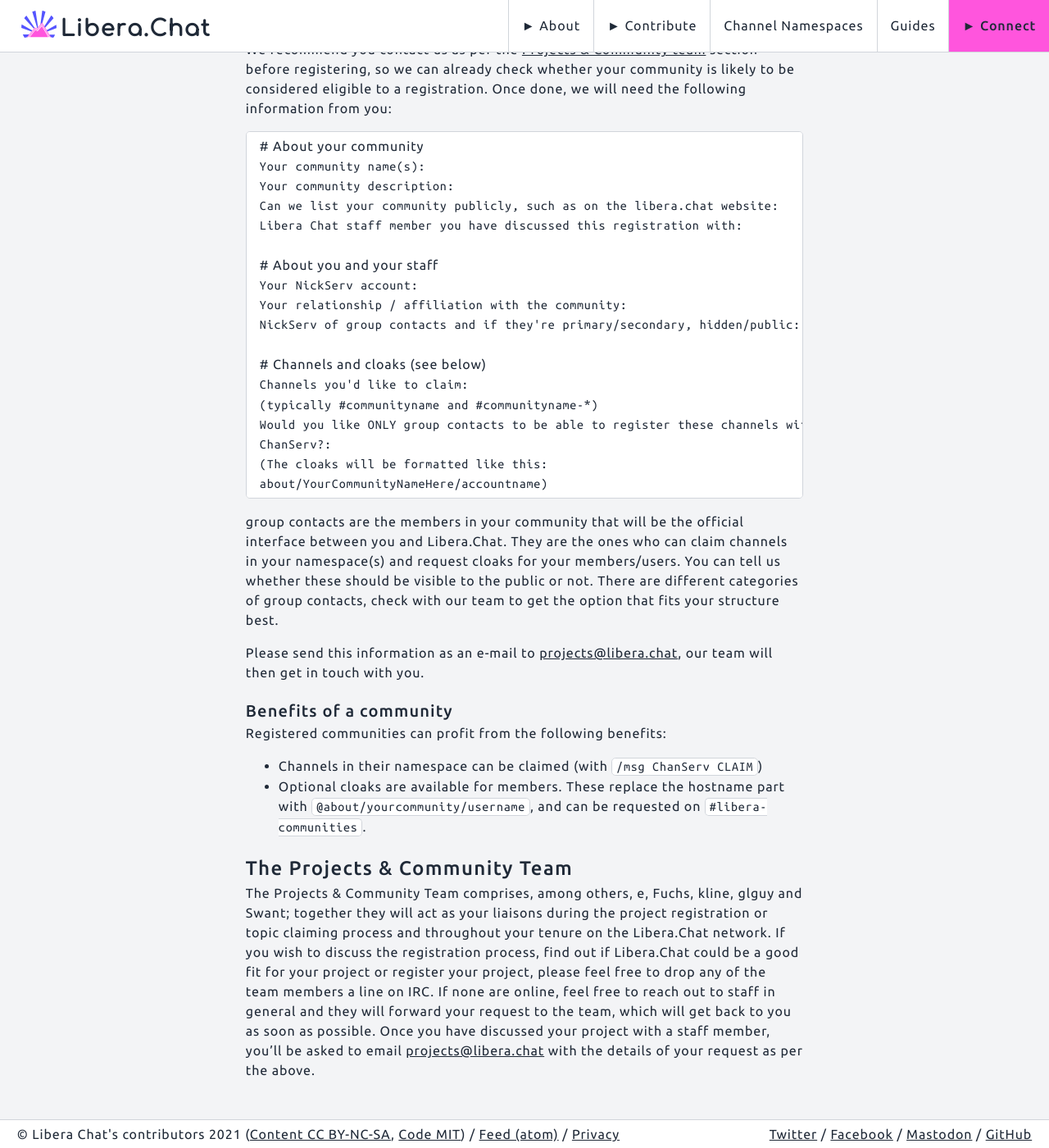
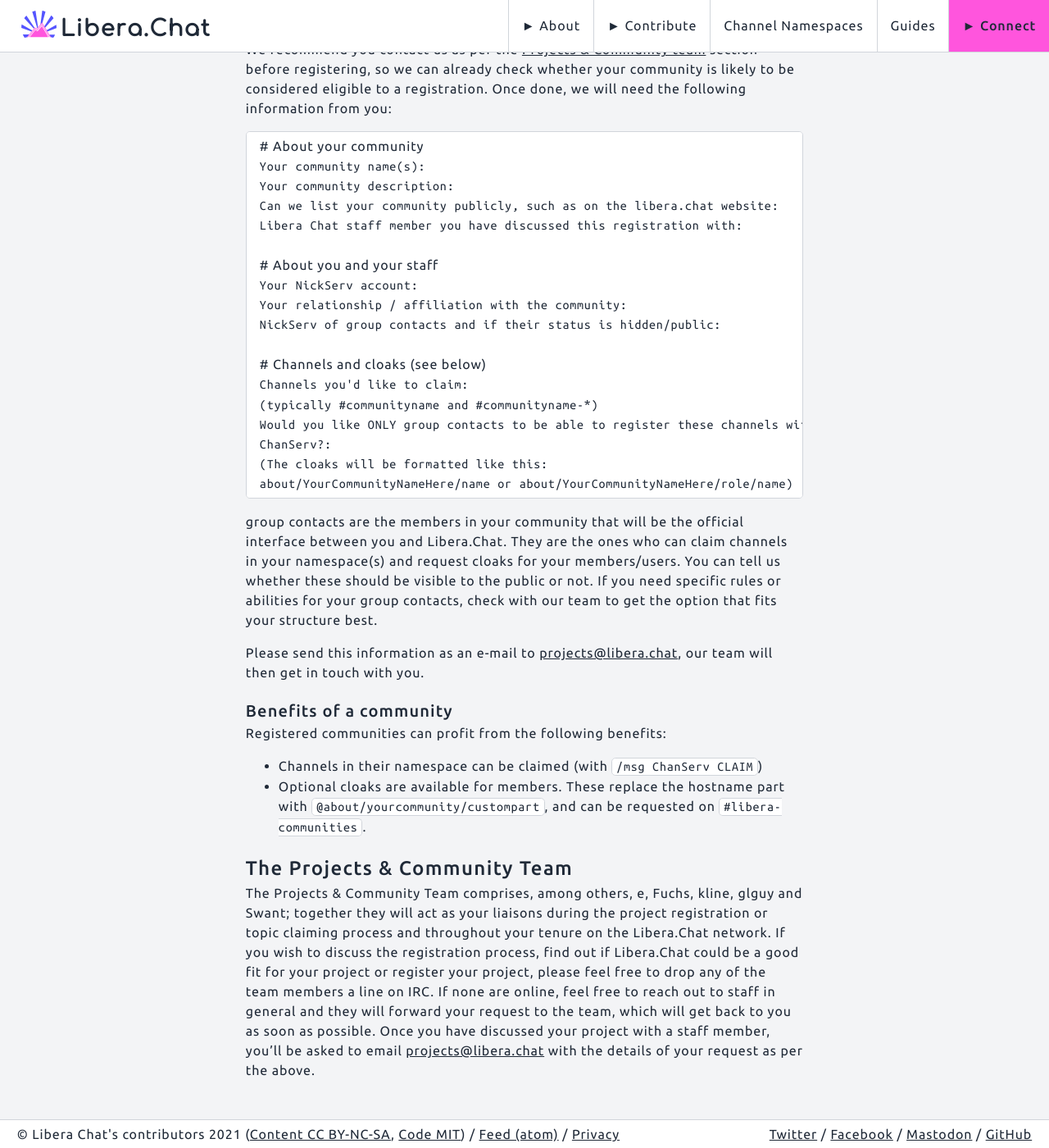
Before and after one commit to Libera-Chat/libera-chat.github.io, a Jekyll site: the page built from chanreg.md, in a window 1280 px wide and 1400 px high, scrolled down 3517 px. Shown: the whole window at 82% size. Built offline with Jekyll 4.4.1, drawn with Linux system fonts in a browser that asks for light colours; some of the changed text lies outside the part shown.

Commit message:
Update our public policies according to the meeting, mainly with regards to primary / secondary contacts (#107)
* Udpate policies: remove primary / secondary GC

These are a relic from the past and more confusing than helpful.
We can still offer them for projects and communities that need them,
but in general let us go with the default and else offer tailored
solutions discussed with the project or community in question.

* Update community cloak policies

These were already decided in the last meeting and communicated,
we just forgot to update this part of the documentation. Oops.

````diff
--- a/chanreg.md
+++ b/chanreg.md
@@ -122,7 +122,7 @@
 # About you and your staff
 Your NickServ account:
 Your relationship to / position in the project:
-NickServ of group contacts and if they're primary/secondary, hidden/public:
+NickServ of group contacts and if their status is hidden/public:
 
 # Channels and cloaks (see below)
 Channels you'd like to claim:
@@ -138,8 +138,8 @@
 They are the ones who can claim channels in your namespace(s) and
 request cloaks for your members/users.
 You can tell us whether these should be visible to the public or not.
-There are different categories of group contacts, check with our team to get
-the option that fits your structure best.
+If you need specific rules or abilities for your group contacts,
+check with our team to get the option that fits your structure best.
 
 Please send this information as an e-mail to <projects@libera.chat>.
 
@@ -183,7 +183,7 @@
 # About you and your staff
 Your NickServ account:
 Your relationship / affiliation with the community:
-NickServ of group contacts and if they're primary/secondary, hidden/public:
+NickServ of group contacts and if their status is hidden/public:
 
 # Channels and cloaks (see below)
 Channels you'd like to claim:
@@ -191,7 +191,7 @@
 Would you like ONLY group contacts to be able to register these channels with
 ChanServ?:
 (The cloaks will be formatted like this:
-about/YourCommunityNameHere/accountname)
+about/YourCommunityNameHere/name or about/YourCommunityNameHere/role/name)
 ```
 
 group contacts are the members in your community that will be the official
@@ -199,8 +199,8 @@
 They are the ones who can claim channels in your namespace(s) and request
 cloaks for your members/users.
 You can tell us whether these should be visible to the public or not.
-There are different categories of group contacts, check with our team to get
-the option that fits your structure best.
+If you need specific rules or abilities for your group contacts,
+check with our team to get the option that fits your structure best.
 
 Please send this information as an e-mail to <projects@libera.chat>, our team
 will then get in touch with you.
@@ -211,7 +211,7 @@
 
 - Channels in their namespace can be claimed (with `/msg ChanServ CLAIM`)
 - Optional cloaks are available for members.
-  These replace the hostname part with `@about/yourcommunity/username`,
+  These replace the hostname part with `@about/yourcommunity/custompart`,
   and can be requested on `#libera-communities`.
 
 ## The Projects & Community Team
````
